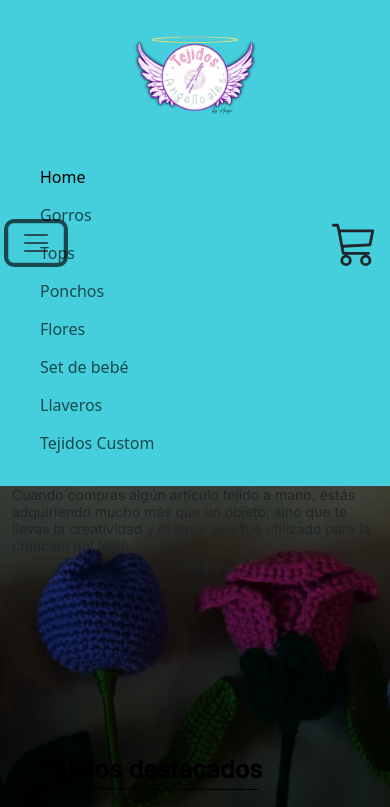
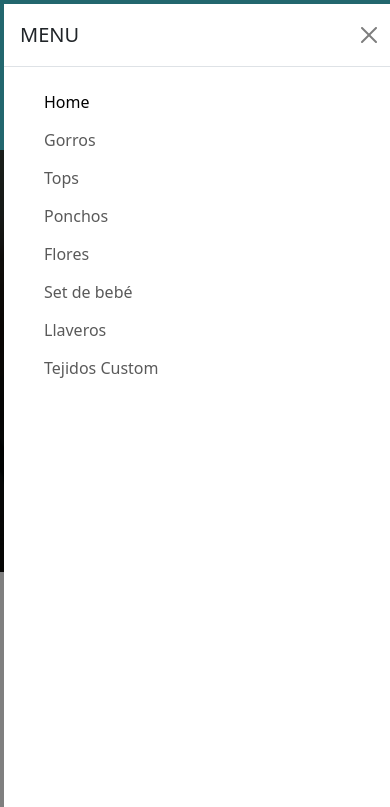
Before and after one commit to JeanSanchezFelix/tejidosangelicales.store, a website built with Parcel: page src/html/index.html in a window 390 px wide. Both pictures are taken after a click on the button 36 px from the left and 75 px from the top of the page. Shown: the top 807 px of the page. Built offline with nearby package versions, Linux system fonts and the light colour scheme.

Commit message:
Created a side-bar for the hamburger

```diff
--- a/src/html/index.html
+++ b/src/html/index.html
@@ -13,22 +13,19 @@
   <link rel="icon" href="/src/img/icon.png">
 
   <!--Scripts-->
-  <link href="https://cdn.jsdelivr.net/npm/bootstrap@5.3.0/dist/css/bootstrap.min.css" rel="stylesheet" integrity="sha384-9ndCyUaIbzAi2FUVXJi0CjmCapSmO7SnpJef0486qhLnuZ2cdeRhO02iuK6FUUVM" crossorigin="anonymous">
+  <link href="https://cdn.jsdelivr.net/npm/bootstrap@5.3.0/dist/css/bootstrap.min.css" rel="stylesheet"
+    integrity="sha384-9ndCyUaIbzAi2FUVXJi0CjmCapSmO7SnpJef0486qhLnuZ2cdeRhO02iuK6FUUVM" crossorigin="anonymous">
   <script src="https://code.jquery.com/jquery-3.6.0.min.js"></script>
-  <script src="https://cdn.jsdelivr.net/npm/bootstrap@5.3.0/dist/js/bootstrap.bundle.min.js" integrity="sha384-geWF76RCwLtnZ8qwWowPQNguL3RmwHVBC9FhGdlKrxdiJJigb/j/68SIy3Te4Bkz" crossorigin="anonymous"></script>
-
-
-
   <link rel="stylesheet" href="/src/css/global.css" />
   <link rel="stylesheet" href="/src/css/index.css" />
-
 
   <!--Icons-->
   <link rel="stylesheet" href="https://cdn.jsdelivr.net/npm/bootstrap-icons@1.10.5/font/bootstrap-icons.css">
   <script src="https://kit.fontawesome.com/4a90c2a6e0.js" crossorigin="anonymous"></script>
 
   <!--Fonts-->
-  <link rel="stylesheet" href="https://fonts.googleapis.com/css2?family=Inter:ital,wght@0,400;0,500;1,500;1,600&display=swap" />
+  <link rel="stylesheet"
+    href="https://fonts.googleapis.com/css2?family=Inter:ital,wght@0,400;0,500;1,500;1,600&display=swap" />
 </head>
 
 <body>
@@ -48,14 +45,26 @@
       </a>
     </div>
 
-    <div class="position-absolute" id="hamburger"> <!-- #TODO: Animated Hamburger {https://www.youtube.com/watch?v=_MrShB9fh7U} -->
-      <button class="navbar-toggler ms-2" type="button" data-bs-toggle="collapse" data-bs-target="#navbarSupportedContent"
-          aria-controls="navbarSupportedContent" aria-expanded="false" aria-label="Toggle navigation">
+    <!-- Toggler -->
+    <div class="position-absolute" id="hamburger">
+
+      <!-- #TODO: Animated Hamburger {https://www.youtube.com/watch?v=_MrShB9fh7U} -->
+      <button class="navbar-toggler ms-2" type="button" data-bs-toggle="offcanvas"
+        data-bs-target="#navbarSupportedContent" aria-controls="navbarSupportedContent" aria-expanded="false"
+        aria-label="Toggle navigation">
         <span class="navbar-toggler-icon"></span>
       </button>
+
     </div>
 
-    <div class="collapse navbar-collapse m-3" id="navbarSupportedContent">
+    <!-- Side-Navbar -->
+    <div class="offcanvas offcanvas-start m-1" tabindex="-1" aria-labelledby="sidenav-1-label" id="navbarSupportedContent">
+      <div class="offcanvas-header border-bottom">
+        <h5 class="offcanvas-title" id="sidenav-1-label">MENU</h5>
+        <button type="button" class="btn-close" data-bs-dismiss="offcanvas" aria-label="Close" data-bs-target="#navbarSupportedContent"></button>
+      </div>
+
+      <div class="offcanvas-body">
         <ul class="navbar-nav">
           <li class="nav-item">
             <a class="nav-link active px-4" href="index.html">Home</a>
@@ -83,18 +92,26 @@
           </li>
         </ul>
       </div>
+    </div>
 
-    <div class="mx-3 navbar-brand d-none d-lg-block" style="right: 0;" id="shoping-cart"> <!-- #TODO: Link to the summary shoping list, with JS {https://freefrontend.com/bootstrap-shoping-carts/} -->
+    <!-- Shopping Cart -->
+    <div class="mx-3 navbar-brand d-none d-lg-block" style="right: 0;" id="shoping-cart">
+      <!-- #TODO: Link to the summary shoping list, with JS {https://freefrontend.com/bootstrap-shoping-carts/} -->
       <button type="button" class="btn" id="shoping-cart-button">
-        <svg xmlns="http://www.w3.org/2000/svg" width="45" height="45" fill="currentColor" class="bi bi-cart3" viewBox="0 0 16 16">
-          <path d="M0 1.5A.5.5 0 0 1 .5 1H2a.5.5 0 0 1 .485.379L2.89 3H14.5a.5.5 0 0 1 .49.598l-1 5a.5.5 0 0 1-.465.401l-9.397.472L4.415 11H13a.5.5 0 0 1 0 1H4a.5.5 0 0 1-.491-.408L2.01 3.607 1.61 2H.5a.5.5 0 0 1-.5-.5zM3.102 4l.84 4.479 9.144-.459L13.89 4H3.102zM5 12a2 2 0 1 0 0 4 2 2 0 0 0 0-4zm7 0a2 2 0 1 0 0 4 2 2 0 0 0 0-4zm-7 1a1 1 0 1 1 0 2 1 1 0 0 1 0-2zm7 0a1 1 0 1 1 0 2 1 1 0 0 1 0-2z"/>
+        <svg xmlns="http://www.w3.org/2000/svg" width="45" height="45" fill="currentColor" class="bi bi-cart3"
+          viewBox="0 0 16 16">
+          <path
+            d="M0 1.5A.5.5 0 0 1 .5 1H2a.5.5 0 0 1 .485.379L2.89 3H14.5a.5.5 0 0 1 .49.598l-1 5a.5.5 0 0 1-.465.401l-9.397.472L4.415 11H13a.5.5 0 0 1 0 1H4a.5.5 0 0 1-.491-.408L2.01 3.607 1.61 2H.5a.5.5 0 0 1-.5-.5zM3.102 4l.84 4.479 9.144-.459L13.89 4H3.102zM5 12a2 2 0 1 0 0 4 2 2 0 0 0 0-4zm7 0a2 2 0 1 0 0 4 2 2 0 0 0 0-4zm-7 1a1 1 0 1 1 0 2 1 1 0 0 1 0-2zm7 0a1 1 0 1 1 0 2 1 1 0 0 1 0-2z" />
         </svg>
     </div>
 
-    <div class="position-absolute mx-auto text-center d-lg-none" style="right: 0;" id="shoping-cart"> <!-- #TODO: Link to the summary shoping list, with JS {https://freefrontend.com/bootstrap-shoping-carts/} -->
+    <div class="position-absolute mx-auto text-center d-lg-none" style="right: 0;" id="shoping-cart">
+      <!-- #TODO: Link to the summary shoping list, with JS {https://freefrontend.com/bootstrap-shoping-carts/} -->
       <button type="button" class="btn" id="shoping-cart-button">
-        <svg xmlns="http://www.w3.org/2000/svg" width="45" height="45" fill="currentColor" class="bi bi-cart3" viewBox="0 0 16 16">
-          <path d="M0 1.5A.5.5 0 0 1 .5 1H2a.5.5 0 0 1 .485.379L2.89 3H14.5a.5.5 0 0 1 .49.598l-1 5a.5.5 0 0 1-.465.401l-9.397.472L4.415 11H13a.5.5 0 0 1 0 1H4a.5.5 0 0 1-.491-.408L2.01 3.607 1.61 2H.5a.5.5 0 0 1-.5-.5zM3.102 4l.84 4.479 9.144-.459L13.89 4H3.102zM5 12a2 2 0 1 0 0 4 2 2 0 0 0 0-4zm7 0a2 2 0 1 0 0 4 2 2 0 0 0 0-4zm-7 1a1 1 0 1 1 0 2 1 1 0 0 1 0-2zm7 0a1 1 0 1 1 0 2 1 1 0 0 1 0-2z"/>
+        <svg xmlns="http://www.w3.org/2000/svg" width="45" height="45" fill="currentColor" class="bi bi-cart3"
+          viewBox="0 0 16 16">
+          <path
+            d="M0 1.5A.5.5 0 0 1 .5 1H2a.5.5 0 0 1 .485.379L2.89 3H14.5a.5.5 0 0 1 .49.598l-1 5a.5.5 0 0 1-.465.401l-9.397.472L4.415 11H13a.5.5 0 0 1 0 1H4a.5.5 0 0 1-.491-.408L2.01 3.607 1.61 2H.5a.5.5 0 0 1-.5-.5zM3.102 4l.84 4.479 9.144-.459L13.89 4H3.102zM5 12a2 2 0 1 0 0 4 2 2 0 0 0 0-4zm7 0a2 2 0 1 0 0 4 2 2 0 0 0 0-4zm-7 1a1 1 0 1 1 0 2 1 1 0 0 1 0-2zm7 0a1 1 0 1 1 0 2 1 1 0 0 1 0-2z" />
         </svg>
     </div>
   </nav>
@@ -111,7 +128,8 @@
               <div class="position-relative">
                 <div class="d-flex justify-content-center align-items-center flex-column">
                   <p class="text-body">
-                    Cuando compras algún artículo tejido a mano, estás adquiriendo mucho más que un objeto, sino que te llevas la creatividad y el amor que fue utilizado para la creación del tejido.
+                    Cuando compras algún artículo tejido a mano, estás adquiriendo mucho más que un objeto, sino que te
+                    llevas la creatividad y el amor que fue utilizado para la creación del tejido.
                   </p>
                   <p class="text-body">~ Angie</p>
                 </div>
@@ -120,12 +138,7 @@
           </div>
         </div>
       </div>
-
-      <div class="row d-md-none mb-5">
-        <div class="col-sm-12 d-flex justify-content-center">
-
-
-
+    </div>
 
     <!-- Tejidos destacados -->
     <div class="container">
@@ -175,8 +188,6 @@
             </p>
           </div>
         </div>
-
-        </div>
       </div>
     </div>
 
@@ -204,7 +215,8 @@
         </div>
       </div>
     </footer>
-
+  </div>
+<script src="https://cdn.jsdelivr.net/npm/bootstrap@5.3.0/dist/js/bootstrap.bundle.min.js" integrity="sha384-geWF76RCwLtnZ8qwWowPQNguL3RmwHVBC9FhGdlKrxdiJJigb/j/68SIy3Te4Bkz" crossorigin="anonymous"></script>
 </body>
 
 </html>
```
Lines whose indentation alone changed are shown as unchanged.
